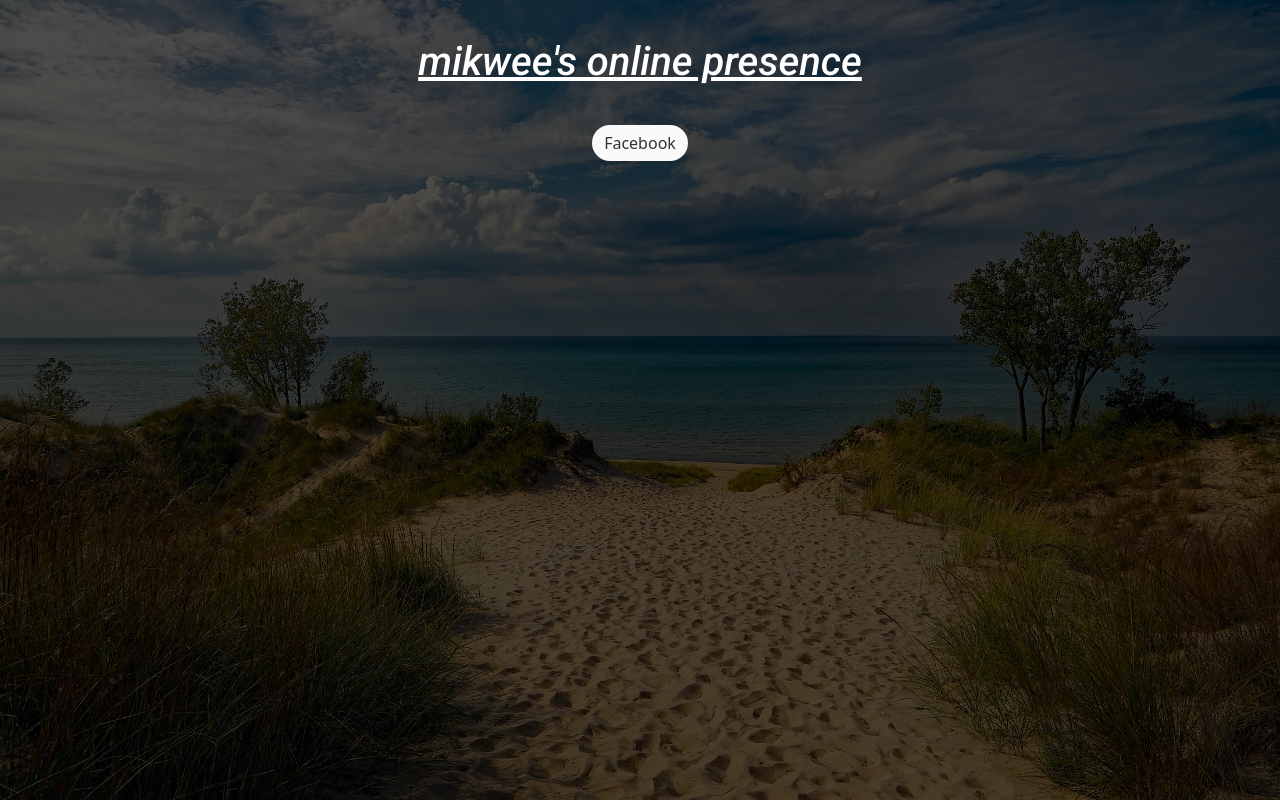
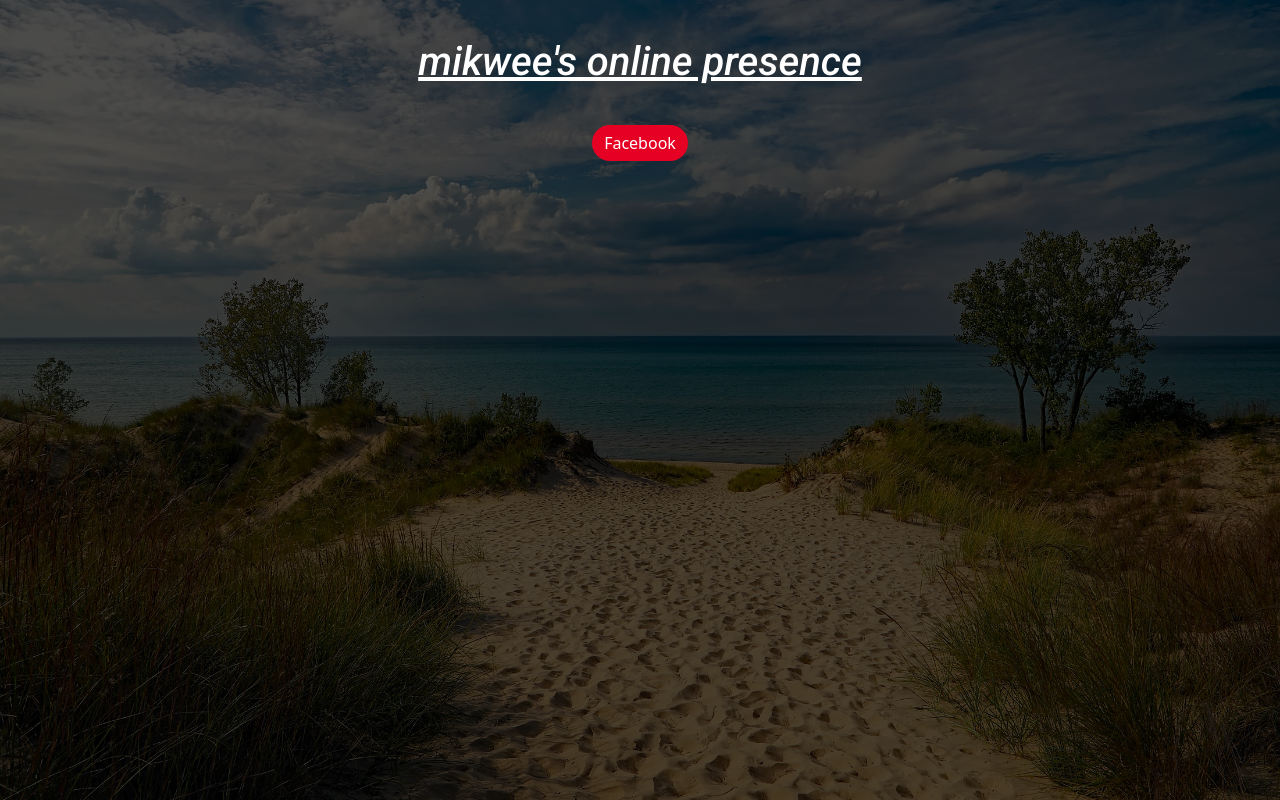
Before and after one commit to mikwee/mikwees-website, a React (Create React App) app: page / in a window 1280 px wide. Built offline with nearby package versions, Linux system fonts and the light colour scheme.

Commit message:
Styling the YouTube, LinkedIn & Pinterest buttons

```diff
--- a/src/App.js
+++ b/src/App.js
@@ -5,13 +5,13 @@ import './styles/roots.scss';
 import data from './roots.json'
 
 function App() {
-  const socialTypes = ["facebook", "instagram", "twitter", "github", "youtube", "linkedin", "pinterest", "messenger", "whatsapp"];
+  const socialTypes = ["facebook", "instagram", "twitter", "github", "youtube", "linkedin", "pinterest"];
 
   return (
     <div className="App">
       <h1 id="title">{data.title}</h1>
       <div id="container">
-        <Button id="github" variant="primary">Facebook</Button>
+        <Button id="pinterest" variant="primary">Facebook</Button>
         {/*{data.links.map((rootDetail, index)=>{
           if(rootDetail.type == "facebook") {
             res = <AwesomeButton className="roots"></AwesomeButton>
--- a/src/styles/roots.scss
+++ b/src/styles/roots.scss
@@ -14,5 +14,14 @@ $btn-border-width: 0px;
     background-color: #fafafa;
     color: #333;
 }
+#youtube {
+    background-color: #ff0000;
+}
+#linkedin {
+    background-color: #0077b5;
+}
+#pinterest {
+    background-color: #e60023;
+}
 
 @import "./node_modules/bootstrap/scss/bootstrap.scss";
```
